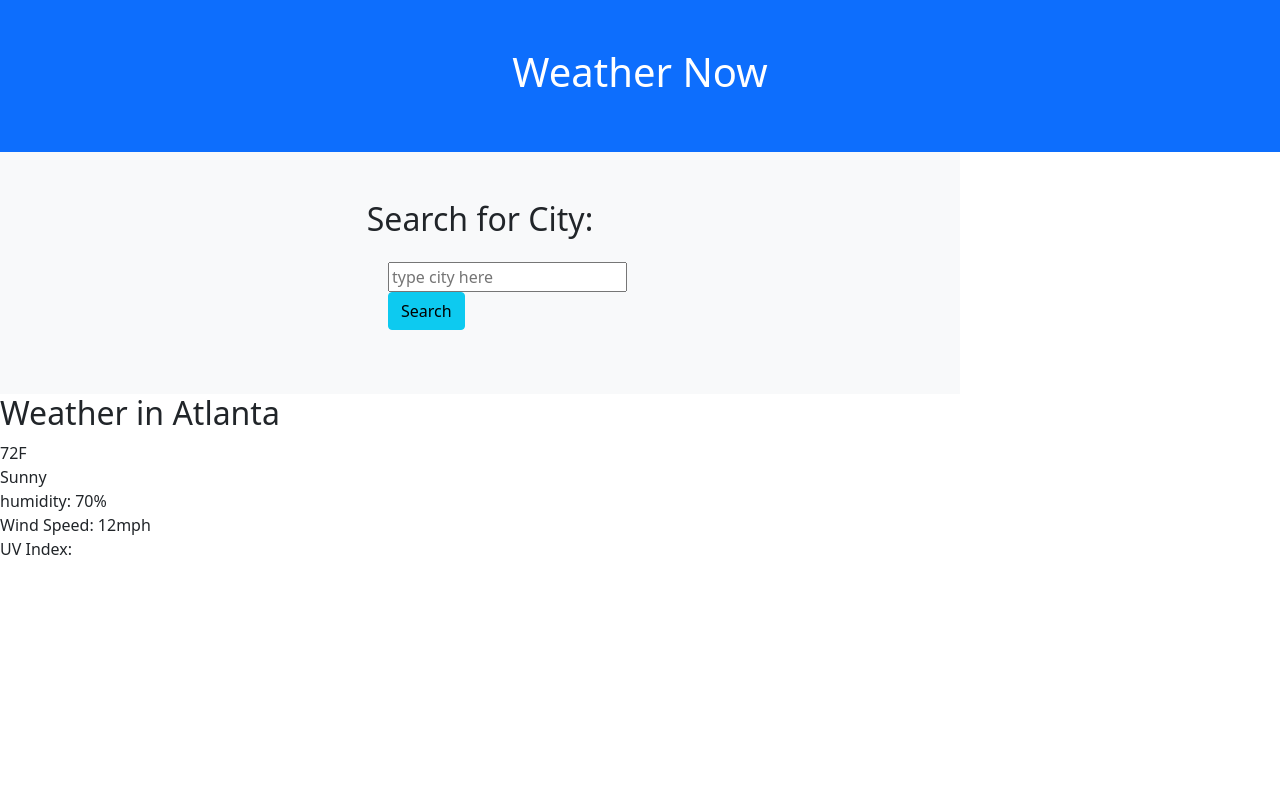
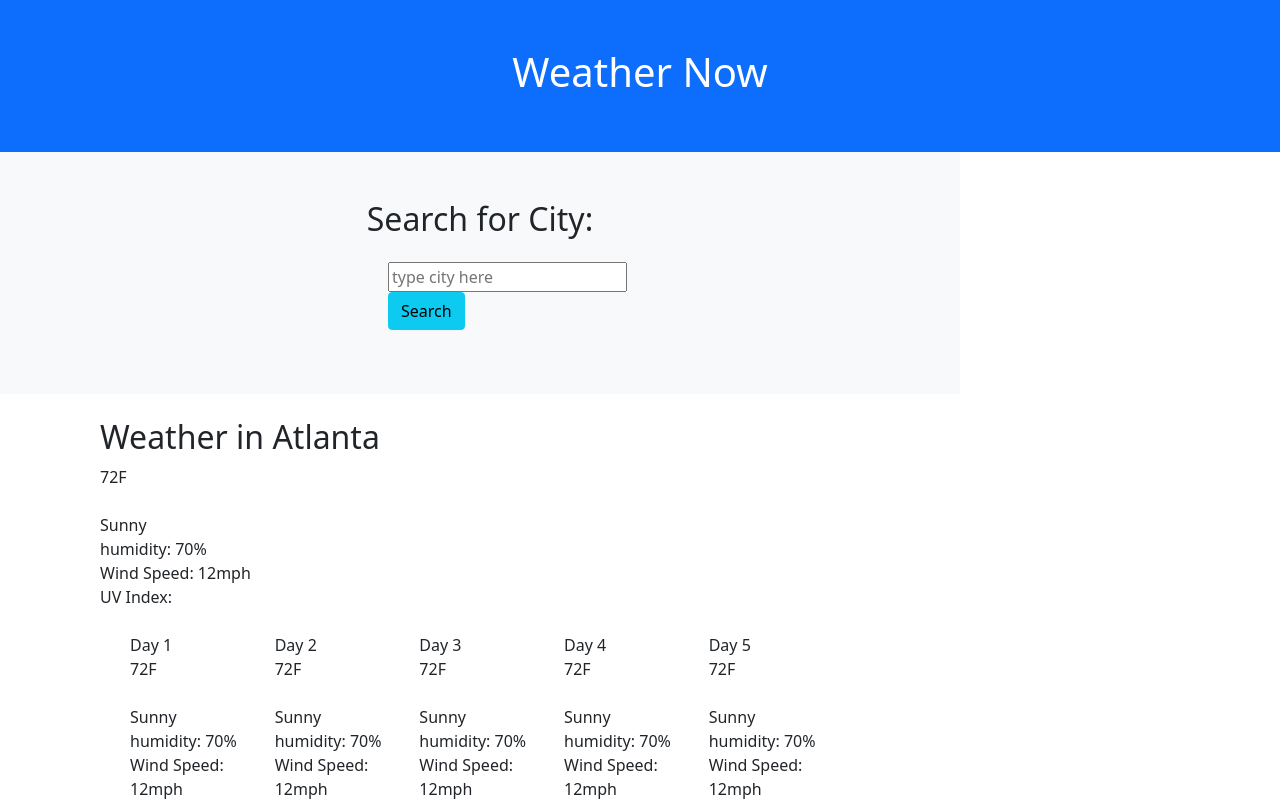
Before and after one commit to rwood022/Weather-now, a plain HTML site: page index.html in a window 1280 px wide. Drawn offline with nearby package versions, Linux system fonts and the light colour scheme.

Commit message:
lat and lon and 5 day

```diff
--- a/assets/searchcity.js
+++ b/assets/searchcity.js
@@ -16,16 +16,27 @@ console.log(renderSearch);
         });
     }
 
-    function fetchUVI (uvi) {
+    function fetchLatLon (lat, lon) {
         fetch (
-            `https://api.openweathermap.org/data/2.5/onecall?lat=${lat}&lon=${lon}&exclude=minutely&appid=` + APIkey
+            `http://api.openweathermap.org/geo/1.0/reverse?lat=${lat}&lon=${lon}&limit={limit}&appid=` + APIkey
         )
         .then((response) => response.json())
         .then((data) => {
-            console.log(data);
+            console.log(lat, lon);
             display(data);
-        })
+        });
     }
+
+    // function fetchUVI (uvi) {
+    //     fetch (
+    //         `https://api.openweathermap.org/data/2.5/onecall?lat=${lat}&lon=${lon}&exclude=minutely&appid=` + APIkey
+    //     )
+    //     .then((response) => response.json())
+    //     .then((data) => {
+    //         console.log(data);
+    //         display(data);
+    //     })
+    // }
 
 
    function display (data){
--- a/assets/style.css
+++ b/assets/style.css
@@ -1,5 +1,14 @@
 body {
     box-sizing: border-box;
+}
+
+.weather {
+    padding-left: 100px;
+}
+
+.five-day {
+    padding-left: 30px;
+    display: flex;
 }
 
 header {
@@ -36,7 +45,3 @@ form {
     flex-direction: column;
     flex-wrap: wrap;
 }
-
-.weather {
-    display: center;
-}
--- a/index.html
+++ b/index.html
@@ -5,7 +5,7 @@
   <meta charset="UTF-8" />
   <meta name="viewport" content="width=device-width, initial-scale=1.0" />
   <title>Weather Now</title>
-  <link rel="stylesheet" href="./assets/style.css"/>
+  <link rel="stylesheet" href="/assets/style.css"/>
   <link rel="stylesheet" href="https://cdn.jsdelivr.net/npm/bootstrap@5.1.3/dist/css/bootstrap.min.css" integrity="sha384-1BmE4kWBq78iYhFldvKuhfTAU6auU8tT94WrHftjDbrCEXSU1oBoqyl2QvZ6jIW3" crossorigin="anonymous">
 
 </head>
@@ -35,23 +35,68 @@
          </div>
             <!-- today box-->
          <div class="weather col-lg-8">
-            <box id="current-day" class="mt-4" role="region"aria-live="polite">
+            <div id="current-day" class="mt-4" role="region"aria-live="polite">
              <h2 class="town">Weather in Atlanta</h2>
              <div class="temp">72F</div>
-             <div class="icon"></div>
+             <img src="" alt="" class="icon" />
              <div class="description">Sunny</div>
              <div class="humidity">humidity: 70%</div>
              <div class="windSpeed">Wind Speed: 12mph</div>
              <div class="uvIndex">UV Index: </div>
-            </box>
+            </div>
 
+            <br>
             <!-- 5 day forecast box-->
-             <box
-             id="fiveDay"
-             class="row mt-4"
-             role="region"
-             aria-live="polite"
-             ></box>
+             <div class="five-day">
+
+                 <div class="five">
+                    <div id="day1">Day 1 </div>
+                    <div class="temp5">72F </div>
+                    <img src="" alt="" class="icon5" />
+                    <div class="description5">Sunny </div>
+                    <div class="humidity5">humidity: 70% </div>
+                    <div class="windSpeed5">Wind Speed: 12mph</div>
+                 </div>
+                 <br>
+                 <div class='five'>
+                    <div id="day2">Day 2 </div>
+                    <div class="temp">72F </div>
+                    <img src="" alt="" class="icon" />
+                    <div class="description">Sunny </div>
+                    <div class="humidity">humidity: 70% </div>
+                    <div class="windSpeed">Wind Speed: 12mph </div>
+                 </div>
+                 <br>
+                 <div class="five">
+                    <div id="day3">Day 3 </div>
+                    <div class="temp">72F </div>
+                    <img src="" alt="" class="icon" />
+                    <div class="description">Sunny </div>
+                    <div class="humidity">humidity: 70% </div>
+                    <div class="windSpeed">Wind Speed: 12mph </div>
+                 </div>
+                 <br>
+                 <div class="five">
+                    <div id="day4">Day 4 </div>
+                    <div class="temp"> 72F </div>
+                    <img src="" alt="" class="icon" />
+                    <div class="description">Sunny </div>
+                    <div class="humidity">humidity: 70% </div>
+                    <div class="windSpeed">Wind Speed: 12mph </div>
+                 </div>
+                 <br>
+                 <div class="five">
+                     <div id="day5">Day 5 </div>
+                    <div class="temp">72F </div>
+                    <img src="" alt="" class="icon" />
+                    <div class="description">Sunny </div>
+                    <div class="humidity">humidity: 70% </div>
+                    <div class="windSpeed">Wind Speed: 12mph </div>
+                 </div>
+
+
+
+
          </div>
 
 
```
